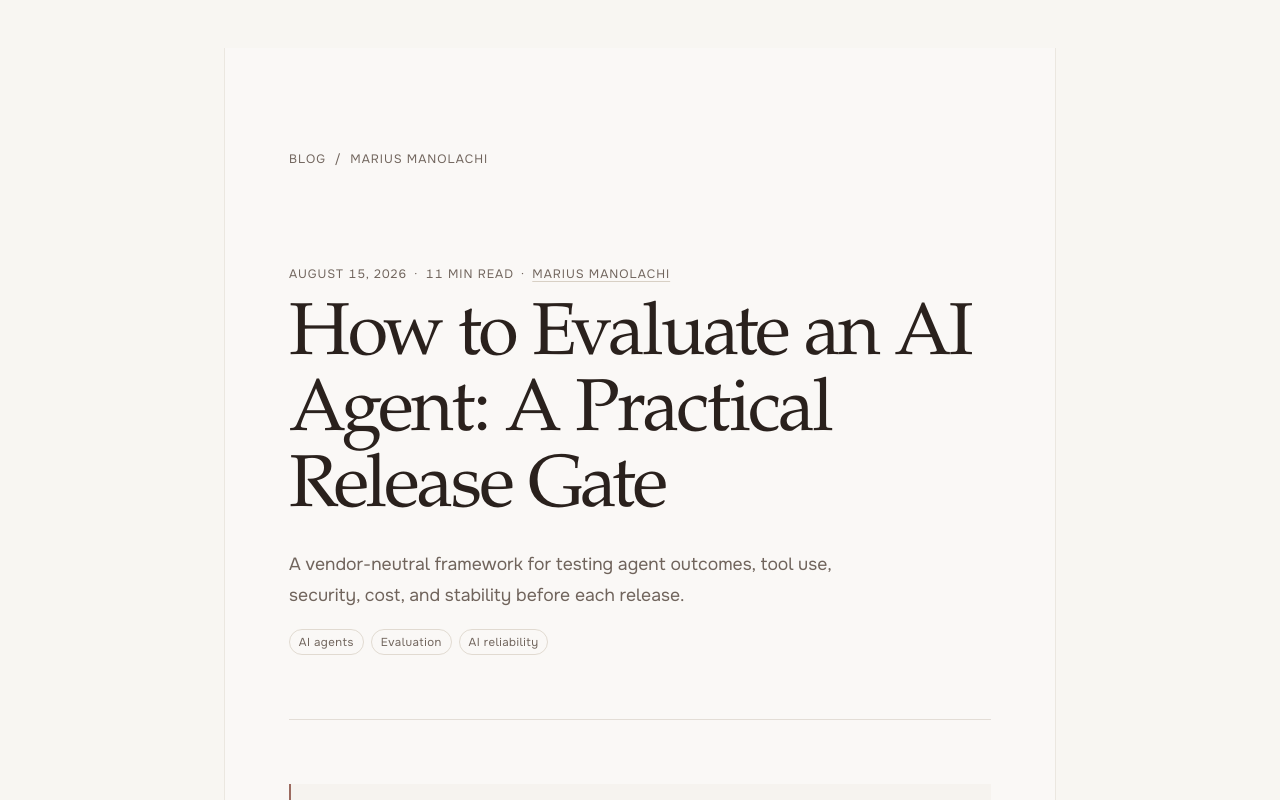
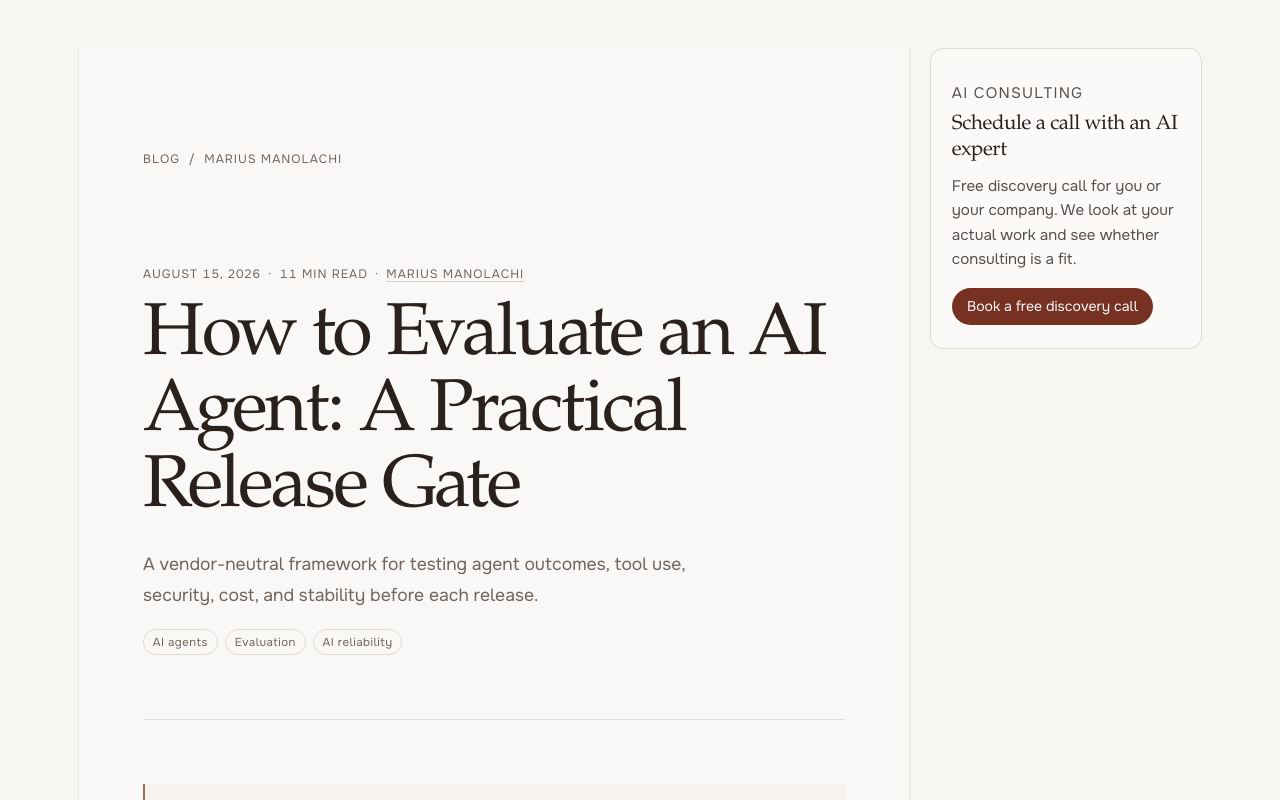
Before and after one commit to marius-manola/personal-brand, a Next.js app: page /blog/how-to-evaluate-an-ai-agent in a window 1280 px wide. Shown: the top 800 px of the page. Built offline with nearby package versions, Linux system fonts and the light colour scheme.

Commit message:
Add a free discovery-call box on posts and drop public rates
Blog articles get a side card to book a call with an AI expert.
Consulting is described as per project, with no prices on the page.

```diff
--- a/app/blog/[slug]/page.tsx
+++ b/app/blog/[slug]/page.tsx
@@ -4,6 +4,7 @@ import Image from 'next/image';
 import { notFound } from 'next/navigation';
 import { MDXRemote } from 'next-mdx-remote/rsc';
 import Copyright from '@/app/components/Copyright';
+import BlogCallCard from '@/app/components/BlogCallCard';
 import { getAllBlogPosts, getBlogPost, prepareBlogMdx } from '@/lib/server/blog.server';
 import { isLocalBlogImage, localBlogImageSize } from '@/lib/server/blog-image';
 
@@ -160,6 +161,8 @@ export default async function BlogPostPage({ params }: PageProps) {
 
   return (
     <div className="blog-shell">
+      <div className="blog-article-layout">
+      <BlogCallCard />
       <main className="blog-main blog-article-main">
         <script
           type="application/ld+json"
@@ -259,6 +262,7 @@ export default async function BlogPostPage({ params }: PageProps) {
           </div>
         </footer>
       </main>
+      </div>
     </div>
   );
 }
--- /dev/null
+++ b/app/components/BlogCallCard.tsx
@@ -0,0 +1,19 @@
+import Link from 'next/link';
+
+export default function BlogCallCard() {
+  return (
+    <aside className="blog-call-rail" aria-label="Schedule a call">
+      <div className="blog-call-card">
+        <p className="blog-call-kicker">AI consulting</p>
+        <h2>Schedule a call with an AI expert</h2>
+        <p>
+          Free discovery call for you or your company. We look at your actual work
+          and see whether consulting is a fit.
+        </p>
+        <Link href="/learn-ai#apply" className="blog-call-cta">
+          Book a free discovery call
+        </Link>
+      </div>
+    </aside>
+  );
+}
--- a/app/data/learn-ai.ts
+++ b/app/data/learn-ai.ts
@@ -1,8 +1,7 @@
 // /learn-ai content module.
 //
-// Follows the app/data/home.ts convention: every word of copy, every price, and
-// every link lives here as typed data so the page component stays layout-only.
-// When rates go up, edit `packages` here and nothing else.
+// Follows the app/data/home.ts convention: every word of copy and every link
+// lives here as typed data so the page component stays layout-only.
 //
 // This page is deliberately terse — a standalone landing page, not an essay.
 // Keep every string short enough to scan; that density is the design.
@@ -159,40 +158,22 @@ export const youGet: string[] = [
   'People who already use it daily and want to be genuinely good at it.',
 ];
 
-export interface Package {
-  /** "One session" carries the hours, so there's no separate hours field. */
-  name: string;
-  price: string;
-  rate: string;
-}
-
-// "Rates", not "packages" — packages implies a funnel, rates is what someone who
-// does this work charges. No tier is flagged as recommended; `ratesNote` below does
-// that job in a sentence instead of a badge.
-//
-// Introductory pricing, set deliberately low to get the first clients and the first
-// testimonials, with the intention of raising it once there's demand to turn away.
-// The ladder is still the argument: $150 for a single hour, down to $100 an hour if
-// you commit to eight.
-export const packages: Package[] = [
-  { name: 'One session', price: '$150', rate: '$150 / hour' },
-  { name: 'Four sessions', price: '$500', rate: '$125 / hour' },
-  { name: 'Eight sessions', price: '$800', rate: '$100 / hour' },
-];
-
-export const ratesNote = 'Most people start with one and go from there.';
+export const pricing = {
+  label: 'how it works',
+  railNote: 'per project',
+  intro:
+    'Work is scoped per project, not from a public rate card. We start with a free discovery call, then agree the work for you or your company.',
+};
 
 // One sentence rather than a checklist of deliverables. Both halves are promises you
 // have to keep, so keep them modest.
 export const includesNote =
-  'Every session comes with a short written recap and your next steps, and you can ask me questions between sessions.';
+  'Every engagement comes with a short written recap and your next steps, and you can ask me questions between sessions.';
 
 export const guarantee =
-  'If the first hour isn’t worth what you paid, I refund the rest. No forms, no argument.';
+  'If the first session isn’t useful, we stop. No forms, no argument.';
 
-// Deliberately vague on purpose: a published hourly rate would anchor a company at
-// individual rates. Training a team is different work and gets priced on the call.
-export const teamsNote = 'Teams are priced differently. Tell me in the form.';
+export const teamsNote = 'Companies and teams are welcome. We scope that on the same call.';
 
 // Only the disqualifiers, and only ones that are true. "If you already ship with
 // these tools daily" was removed: a developer shipping code every day still has
--- a/app/globals.css
+++ b/app/globals.css
@@ -322,8 +322,88 @@ h1, h2, h3, h4, h5, h6 {
   color: hsl(var(--foreground));
 }
 
-.blog-article-main {
+.blog-article-layout {
+  display: grid;
+  width: min(100%, 74rem);
+  margin: 0 auto;
+  gap: 1.25rem;
+  align-items: start;
+}
+
+.blog-article-layout .blog-article-main {
   width: min(100%, 52rem);
+  margin: 0 auto;
+}
+
+.blog-call-rail {
+  width: min(100%, 52rem);
+  margin: 0 auto;
+}
+
+.blog-call-card {
+  padding: 1.35rem 1.3rem 1.45rem;
+  border: 1px solid hsl(var(--border) / 0.75);
+  border-radius: 0.85rem;
+  background: hsl(var(--card));
+}
+
+.blog-call-kicker {
+  color: hsl(var(--muted-foreground));
+  font-size: 0.72rem;
+  letter-spacing: 0.08em;
+  text-transform: uppercase;
+}
+
+.blog-call-card h2 {
+  margin-top: 0.45rem;
+  font-size: 1.28rem;
+  line-height: 1.25;
+  letter-spacing: -0.02em;
+}
+
+.blog-call-card p {
+  margin-top: 0.65rem;
+  color: hsl(var(--card-foreground) / 0.82);
+  font-size: 0.95rem;
+  line-height: 1.6;
+}
+
+.blog-call-cta {
+  display: inline-flex;
+  margin-top: 1.05rem;
+  padding: 0.62rem 0.95rem;
+  border-radius: 9999px;
+  background: hsl(var(--brand));
+  color: hsl(var(--brand-foreground));
+  font-size: 0.88rem;
+  line-height: 1.2;
+  transition: opacity 160ms ease;
+}
+
+.blog-call-cta:hover {
+  opacity: 0.88;
+}
+
+@media (min-width: 1100px) {
+  .blog-article-layout {
+    grid-template-columns: minmax(0, 52rem) 17rem;
+    justify-content: center;
+  }
+
+  .blog-article-layout .blog-article-main {
+    grid-column: 1;
+    grid-row: 1;
+    width: 100%;
+    margin: 0;
+  }
+
+  .blog-call-rail {
+    grid-column: 2;
+    grid-row: 1;
+    width: 100%;
+    position: sticky;
+    top: 1.5rem;
+  }
 }
 
 .blog-breadcrumb {
--- a/app/learn-ai/page.tsx
+++ b/app/learn-ai/page.tsx
@@ -7,7 +7,6 @@ import { NumberTicker } from '@/components/ui/number-ticker';
 import { AnimatedShinyText } from '@/components/ui/animated-shiny-text';
 import LinkedInQuote from '@/app/components/LinkedInQuote';
 import PhotoStrip from '@/app/components/PhotoStrip';
-import SpotlightGroup from '@/app/components/SpotlightGroup';
 import QualifyForm from '@/app/components/QualifyForm';
 import {
   fit,
@@ -15,8 +14,7 @@ import {
   hero,
   offer,
   includesNote,
-  packages,
-  ratesNote,
+  pricing,
   contactEmail,
   prep,
   profileLink,
@@ -227,27 +225,14 @@ export default function LearnAI() {
                 </div>
               </section>
 
-              {/* 4 · rates */}
+              {/* 4 · how it's priced — no public rate card */}
               <section className="lp-section">
                 <div className="lp-rail">
-                  <h2 className="section-label">rates</h2>
-                  <p className="lp-rail-note">1:1, one hour at a time</p>
+                  <h2 className="section-label">{pricing.label}</h2>
+                  <p className="lp-rail-note">{pricing.railNote}</p>
                 </div>
                 <div className="lp-content">
-                  {/* SpotlightGroup publishes the cursor position to the whole group, so
-                      the glow is one light crossing all three cards rather than a
-                      per-card effect that stops at each border. */}
-                  <SpotlightGroup className="price-grid">
-                    {packages.map((pkg) => (
-                      <div className="price-card" key={pkg.name}>
-                        <span className="price-name">{pkg.name}</span>
-                        <span className="price-amount">{pkg.price}</span>
-                        <span className="price-rate">{pkg.rate}</span>
-                      </div>
-                    ))}
-                  </SpotlightGroup>
-
-                  <p className="mt-5 page-body">{ratesNote}</p>
+                  <p className="page-body">{pricing.intro}</p>
                   <p className="mt-4 text-[0.95rem] leading-relaxed text-[hsl(var(--muted-foreground))]">
                     {includesNote}
                   </p>
```
